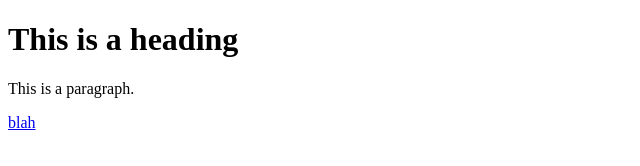
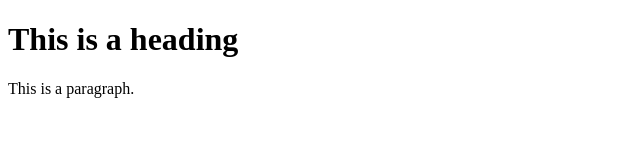
Before and after one commit to alisha-takkar/HTML-examples, a plain HTML site: page index.html in a window 1280 px wide. Shown: the full height of the page, 0-640 px from the left. Drawn offline with Linux system fonts and the light colour scheme.

Commit message:
A basic HTML Document

```diff
--- a/index.html
+++ b/index.html
@@ -7,6 +7,5 @@
 <body>
   <h1> This is a heading</h1>
   <p> This is a paragraph.</p>
-  <a href= "layout.html"> blah </a>
 </body>
 </html>
```
